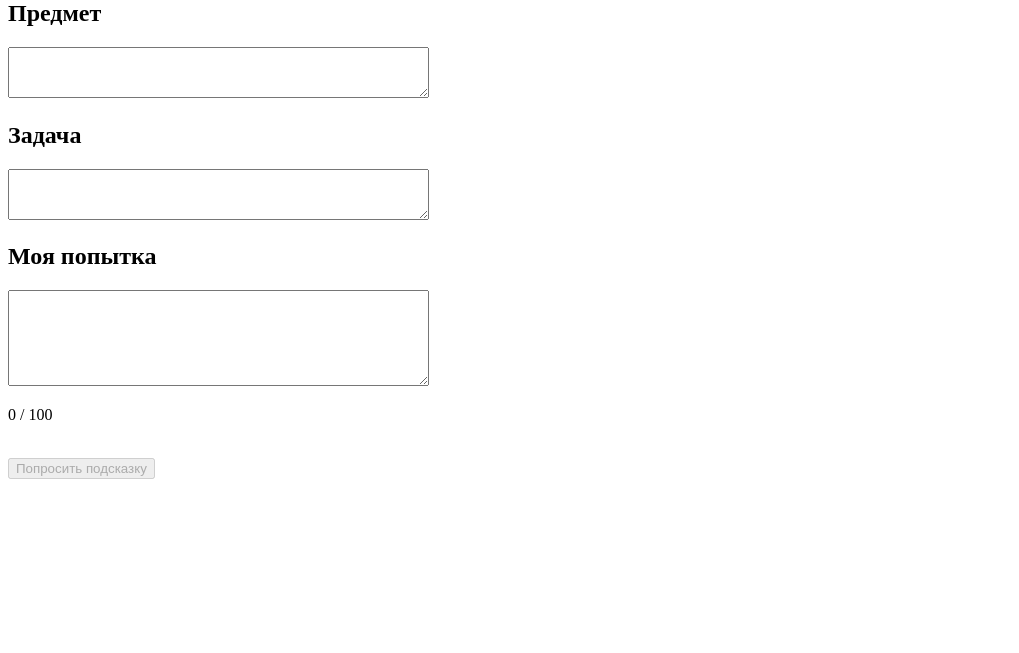
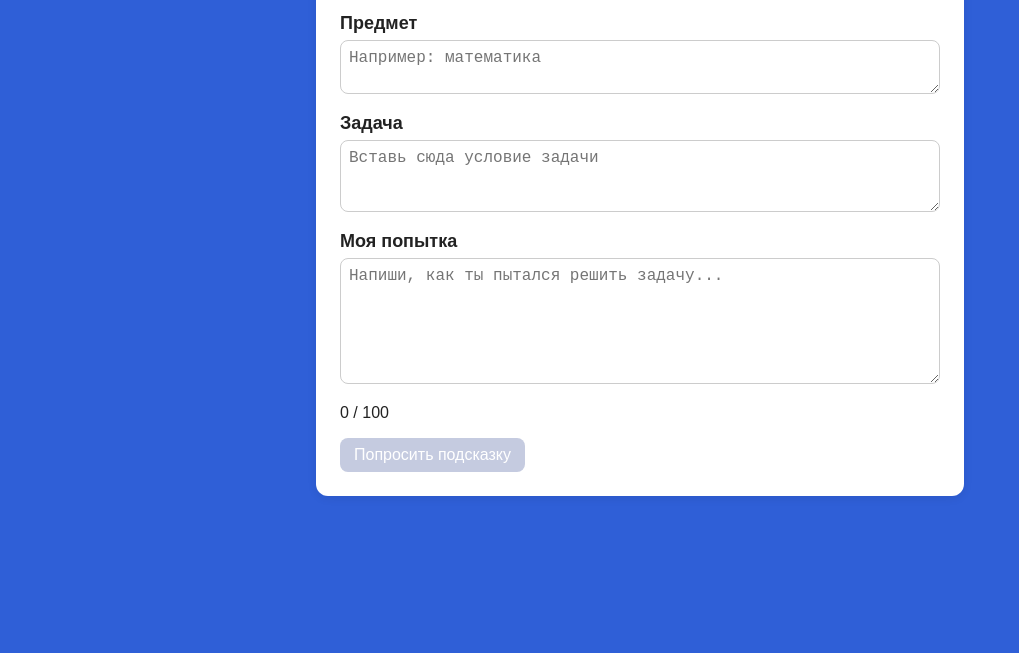
Before and after one commit to TannerKnight/ThinkFirst, a plain HTML site: page index.html in a window 1280 px wide. Shown: the part 147-800 px from the top of the page, without its empty margins (0-1019 px from the left). Drawn offline with Linux system fonts and the light colour scheme.

Commit message:
Update index.html
some design work

```diff
--- a/index.html
+++ b/index.html
@@ -3,69 +3,163 @@
 
 <head>
     <meta charset="UTF-8">
+    <meta name="viewport" content="width=device-width, initial-scale=1">
     <title>ThinkFirst</title>
+    <style>
+        body {
+            font-family: Arial, sans-serif;
+            background: #2f5fd7;
+            color: #222;
+            margin: 0;
+            padding: 20px;
+        }
+
+        .container {
+            max-width: 600px;
+            margin: 0 auto;
+            background: white;
+            padding: 24px;
+            border-radius: 12px;
+            box-shadow: 0 2px 10px rgba(0, 0, 0, 0.08);
+        }
+
+        h1 {
+            margin-top: 0;
+        }
+
+        h2 {
+            font-size: 18px;
+            margin-bottom: 6px;
+        }
+
+        textarea {
+            width: 100%;
+            box-sizing: border-box;
+            padding: 8px;
+            font-size: 16px;
+            border: 1px solid #ccc;
+            border-radius: 8px;
+        }
+
+        button {
+            padding: 8px 14px;
+            font-size: 16px;
+            border: none;
+            border-radius: 8px;
+            background: #4f6ef7;
+            color: white;
+            cursor: pointer;
+        }
+
+        button:disabled {
+            background: #c5cbe0;
+            cursor: not-allowed;
+        }
+
+        .lang button {
+            background: #e3e7f5;
+            color: #222;
+            padding: 4px 10px;
+            font-size: 14px;
+        }
+
+        #hintOutput {
+            margin-top: 16px;
+            padding: 12px;
+            background: #eef9ee;
+            border-radius: 8px;
+            display: none;
+        }
+    </style>
 </head>
 
 <body>
+    <div class="container">
+        <div class="lang">
             <button onclick="setLanguage('ru')">RU</button>
             <button onclick="setLanguage('en')">EN</button>
+        </div>
 
         <h1>ThinkFirst</h1>
         <p data-i18n="tagline"></p>
 
         <h2 data-i18n="subject"></h2>
-    <textarea rows="3" cols="50"></textarea>
+        <textarea id="subjectInput" rows="2" data-i18n-placeholder="subjectPlaceholder"></textarea>
 
         <h2 data-i18n="task"></h2>
-    <textarea rows="3" cols="50"></textarea>
-
+        <textarea id="taskInput" rows="3" data-i18n-placeholder="taskPlaceholder"></textarea>
 
         <h2 data-i18n="attempt"></h2>
-    <textarea id="attemptInput" rows="6" cols="50"></textarea>
-    <p><span id="counter">0</span> / 100</p>
-    <br>
+        <textarea id="attemptInput" rows="6" data-i18n-placeholder="attemptPlaceholder"></textarea>
+        <p><span id="counter">0</span> / <span id="minLength"></span></p>
+
         <button id="hintBtn" data-i18n="hint" disabled></button>
         <p id="hintOutput"></p>
-
+    </div>
 
     <script>
         const translations = {
             ru: {
                 tagline: "Сначала подумай сам. Потом получишь подсказку.",
+                subject: "Предмет",
                 task: "Задача",
                 attempt: "Моя попытка",
                 hint: "Попросить подсказку",
-                subject: "Предмет",
+                subjectPlaceholder: "Например: математика",
+                taskPlaceholder: "Вставь сюда условие задачи",
+                attemptPlaceholder: "Напиши, как ты пытался решить задачу...",
+                hintReady: "Отлично, ты попробовал сам! Здесь скоро появится подсказка."
             },
             en: {
                 tagline: "Think first. Then get a hint.",
+                subject: "Subject",
                 task: "Task",
                 attempt: "My attempt",
                 hint: "Ask for a hint",
-                subject: "Subject",
-
+                subjectPlaceholder: "For example: math",
+                taskPlaceholder: "Paste the task here",
+                attemptPlaceholder: "Write how you tried to solve the task...",
+                hintReady: "Great, you tried first! A hint will appear here soon."
             }
         };
 
-        function setLanguage(lang) {
-            document.documentElement.lang = lang;
-            const elements = document.querySelectorAll("[data-i18n]");
-            elements.forEach(function (el) {
-                el.textContent = translations[lang][el.dataset.i18n];
-            });
-        }
+        const MIN_LENGTH = 100;
+        const MIN_UNIQUE_WORDS = 10;
 
-        setLanguage("ru");
         const attemptInput = document.getElementById("attemptInput");
         const hintBtn = document.getElementById("hintBtn");
         const counter = document.getElementById("counter");
-        const MIN_LENGTH = 100;
-        const MIN_UNIQUE_WORDS = 10;
+        const hintOutput = document.getElementById("hintOutput");
+        document.getElementById("minLength").textContent = MIN_LENGTH;
+
+        let currentLang = "ru";
+        let hintShown = false;
+
+        function setLanguage(lang) {
+            currentLang = lang;
+            document.documentElement.lang = lang;
+
+            document.querySelectorAll("[data-i18n]").forEach(function (el) {
+                el.textContent = translations[lang][el.dataset.i18n];
+            });
+
+            document.querySelectorAll("[data-i18n-placeholder]").forEach(function (el) {
+                el.placeholder = translations[lang][el.dataset.i18nPlaceholder];
+            });
+
+            if (hintShown) {
+                hintOutput.textContent = translations[lang].hintReady;
+            }
+        }
 
         function checkAttempt() {
             const text = attemptInput.value.trim();
             const length = text.length;
-            const words = text.toLowerCase().split(/\s+/);
+
+            const cleaned = text.toLowerCase().replace(/[^\p{L}\p{N}\s]/gu, "");
+            const words = cleaned.split(/\s+/).filter(function (w) {
+                return w.length > 0;
+            });
             const uniqueWords = new Set(words).size;
 
             counter.textContent = length;
@@ -73,11 +167,14 @@
         }
 
         attemptInput.addEventListener("input", checkAttempt);
-        const hintOutput = document.getElementById("hintOutput");
 
         hintBtn.addEventListener("click", function () {
-            hintOutput.textContent = "Great, you tried first! A hint will appear here soon.";
+            hintShown = true;
+            hintOutput.style.display = "block";
+            hintOutput.textContent = translations[currentLang].hintReady;
         });
+
+        setLanguage("ru");
     </script>
 </body>
 
```
Lines whose indentation alone changed are shown as unchanged.
